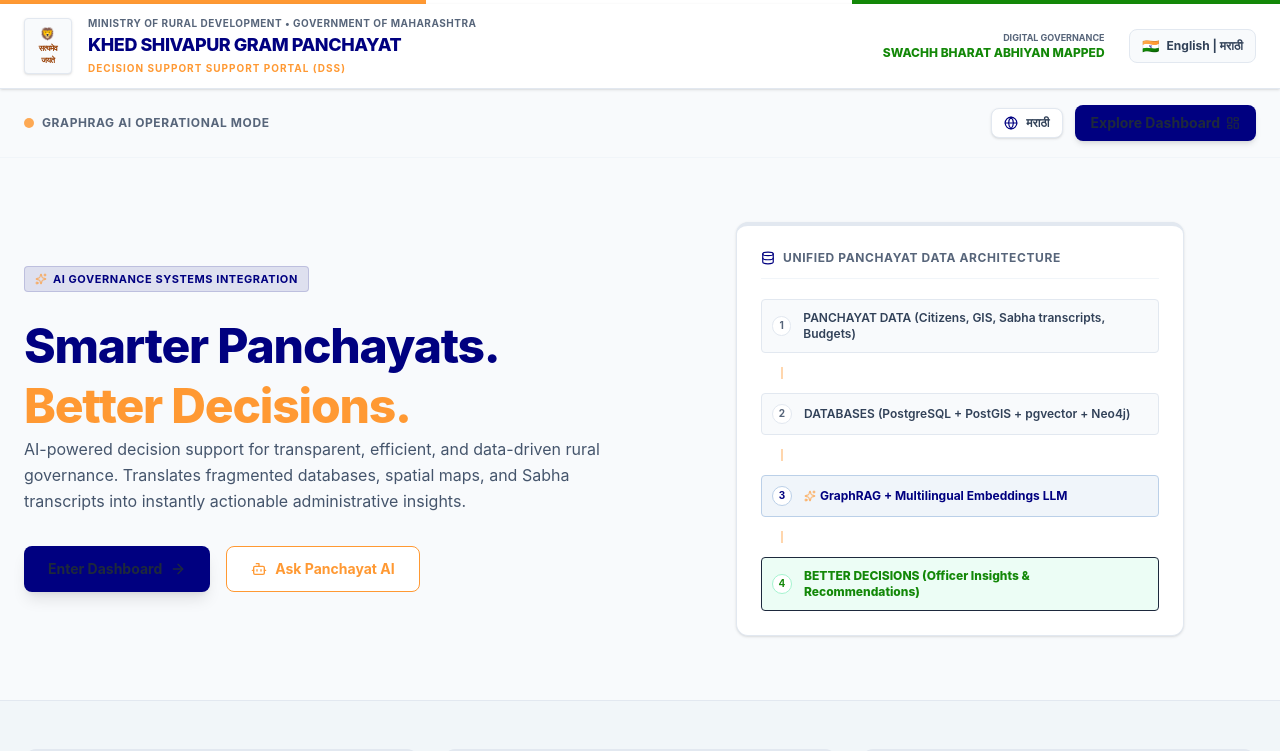
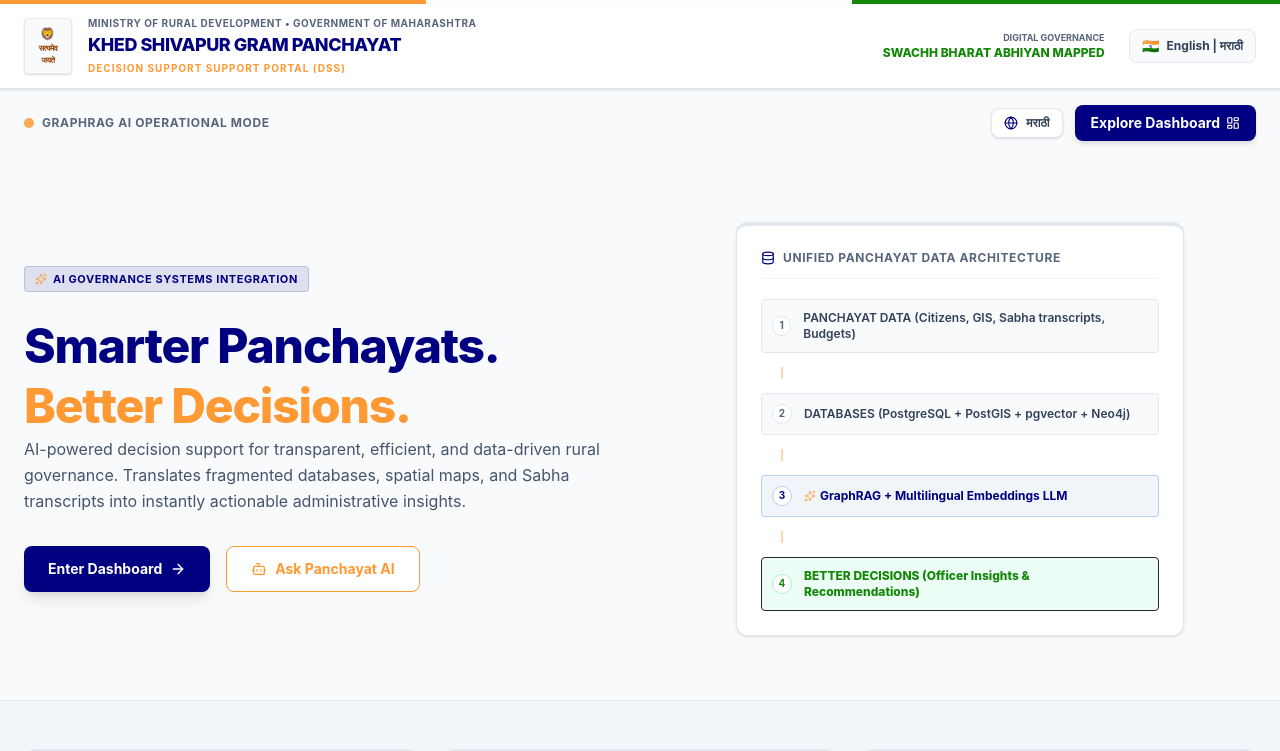
Before and after one commit to Sujalj9146/E-Panchayat, a React (Vite) app: page / in a window 1280 px wide. Shown: the top 751 px of the page. Built offline with nearby package versions, Linux system fonts and the light colour scheme.

Commit message:
Fix button text visibility by keeping .text-white text color intact

```diff
--- a/src/index.css
+++ b/src/index.css
@@ -115,7 +115,6 @@ body {
 }
 
 /* Text Colors overrides to ensure high contrast legibility */
-.text-white,
 .text-slate-100,
 .text-slate-200,
 .text-slate-300,
```
